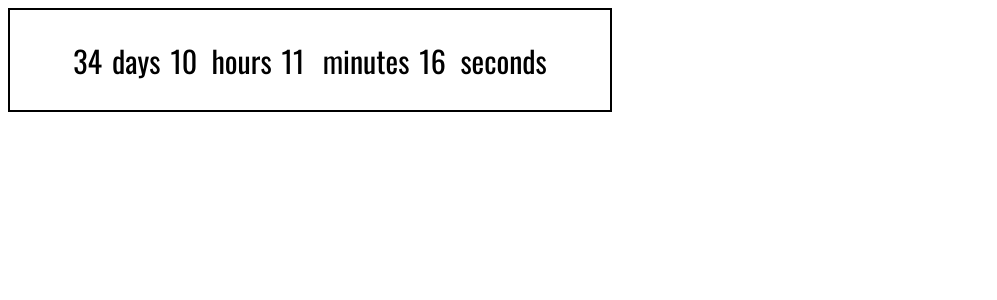
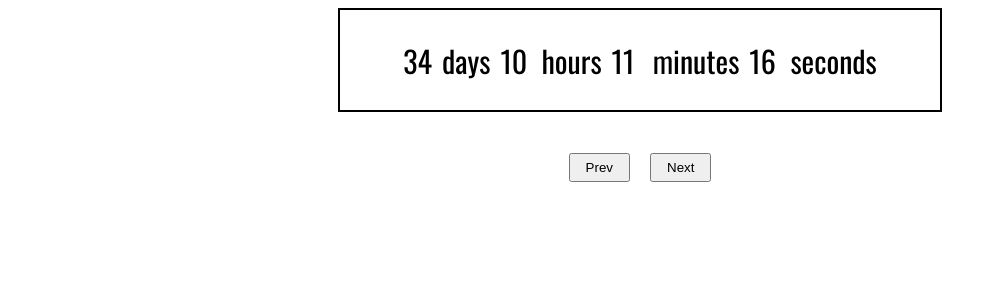
Before and after one commit to WildCodeSchool/2023-02-JS-Lille-project-2-groupe4, a React (Vite) app in the folder frontend/: page / in a window 1280 px wide. Shown: the top 300 px of the page, without its empty margins (0-997 px from the left). Built offline with nearby package versions, Linux system fonts and the light colour scheme; no server answers.

Commit message:
added buttons next and prev which are functionals

```diff
--- a/frontend/src/components/nextLaunch/NextLaunchContainer.jsx
+++ b/frontend/src/components/nextLaunch/NextLaunchContainer.jsx
@@ -5,17 +5,50 @@ import Weather from "./weather/Weather";
 import defaultLaunch from "../../data/defaultLaunch.json";
 
 function NextLaunchContainer() {
-  const [launchIndex] = useState(1);
+  const [launcherIndex, setLauncherIndex] = useState(0);
 
-  const convertedDate = new Date(defaultLaunch[launchIndex].net).getTime();
+  const convertedDate = new Date(defaultLaunch[launcherIndex].net).getTime();
+  const latitudeToDisplay = defaultLaunch[launcherIndex].pad.latitude;
+  const longitudeToDisplay = defaultLaunch[launcherIndex].pad.longitude;
+
+  const nextLaunch = () => {
+    setLauncherIndex(
+      launcherIndex === defaultLaunch.length - 1
+        ? 0
+        : (prevIndex) => prevIndex + 1
+    );
+  };
+
+  const prevLaunch = () => {
+    setLauncherIndex(
+      launcherIndex === 0
+        ? defaultLaunch.length - 1
+        : (prevIndex) => prevIndex - 1
+    );
+  };
 
   return (
     <div className={styles.nextLaunchContainer}>
       <CountdownTimer countdownTimestampMs={convertedDate} />
-      <Weather
-        lat={defaultLaunch[launchIndex].pad.latitude}
-        lon={defaultLaunch[launchIndex].pad.longitude}
-      />
+
+      <Weather lat={latitudeToDisplay} lon={longitudeToDisplay} />
+
+      <div className={styles.buttonContainer}>
+        <button
+          type="button"
+          className={styles.button}
+          onClick={() => prevLaunch()}
+        >
+          Prev
+        </button>
+        <button
+          type="button"
+          className={styles.button}
+          onClick={() => nextLaunch()}
+        >
+          Next
+        </button>
+      </div>
     </div>
   );
 }
--- a/frontend/src/components/nextLaunch/NextLaunchContainer.module.css
+++ b/frontend/src/components/nextLaunch/NextLaunchContainer.module.css
@@ -1,5 +1,15 @@
 .nextLaunchContainer {
+  display: flex;
+  flex-direction: column;
+  align-items: center;
 }
 
-.previousButton {
+.buttonContainer {
+  display: flex;
+  gap: 20px;
 }
+
+.button {
+  margin-top: 20px;
+  padding: 5px 15px;
+}
--- a/frontend/src/components/nextLaunch/weather/Weather.jsx
+++ b/frontend/src/components/nextLaunch/weather/Weather.jsx
@@ -11,7 +11,7 @@ function Weather({ lat, lon }) {
     axios.get(url).then((response) => {
       setData(response.data);
     });
-  }, []);
+  }, [lat, lon]);
 
   return (
     <div className="App">
@@ -44,8 +44,8 @@ function Weather({ lat, lon }) {
 }
 
 Weather.propTypes = {
-  lat: PropTypes.number.isRequired,
-  lon: PropTypes.number.isRequired,
+  lat: PropTypes.string.isRequired,
+  lon: PropTypes.string.isRequired,
 };
 
 export default Weather;
--- a/frontend/src/data/defaultLaunch.json
+++ b/frontend/src/data/defaultLaunch.json
@@ -1,88 +1,4 @@
 [
-  {
-    "id": "4066e51e-93ce-46f7-9806-9d2d712107a6",
-    "url": "https://ll.thespacedevs.com/2.2.0/launch/4066e51e-93ce-46f7-9806-9d2d712107a6/?format=json",
-    "slug": "ariane-5-eca-juice-jupiter-icy-moons-explorer",
-    "name": "Ariane 5 ECA+ | JUICE (JUpiter ICy moons Explorer)",
-    "status": {
-      "id": 1,
-      "name": "Go for Launch",
-      "abbrev": "Go",
-      "description": "Current T-0 confirmed by official or reliable sources."
-    },
-    "last_updated": "2023-04-07T18:19:09Z",
-    "net": "2023-04-13T12:15:01Z",
-    "window_end": "2023-04-13T12:15:01Z",
-    "window_start": "2023-04-13T12:15:01Z",
-    "probability": -1,
-    "holdreason": "",
-    "failreason": "",
-    "hashtag": null,
-    "launch_service_provider": {
-      "id": 115,
-      "url": "https://ll.thespacedevs.com/2.2.0/agencies/115/?format=json",
-      "name": "Arianespace",
-      "type": "Commercial"
-    },
-    "rocket": {
-      "id": 2659,
-      "configuration": {
-        "id": 215,
-        "url": "https://ll.thespacedevs.com/2.2.0/config/launcher/215/?format=json",
-        "name": "Ariane 5 ECA+",
-        "family": "Ariane 5",
-        "full_name": "Ariane 5 ECA+",
-        "variant": "ECA+"
-      }
-    },
-    "mission": {
-      "id": 660,
-      "name": "JUICE (JUpiter ICy moons Explorer)",
-      "description": "JUICE is an ESA mission to study some of the Jupiter's moons: Ganymede, Callisto and Europa.",
-      "launch_designator": null,
-      "type": "Planetary Science",
-      "orbit": {
-        "id": 6,
-        "name": "Heliocentric N/A",
-        "abbrev": "Helio-N/A"
-      }
-    },
-    "pad": {
-      "id": 77,
-      "url": "https://ll.thespacedevs.com/2.2.0/pad/77/?format=json",
-      "agency_id": null,
-      "name": "Ariane Launch Area 3",
-      "info_url": null,
-      "wiki_url": "http://en.wikipedia.org/wiki/ELA-3",
-      "map_url": "https://www.google.com/maps/?q=5.239,-52.769",
-      "latitude": "5.239",
-      "longitude": "-52.768",
-      "location": {
-        "id": 13,
-        "url": "https://ll.thespacedevs.com/2.2.0/location/13/?format=json",
-        "name": "Kourou, French Guiana",
-        "country_code": "GUF",
-        "map_image": "https://spacelaunchnow-prod-east.nyc3.digitaloceanspaces.com/media/launch_images/location_13_20200803142412.jpg",
-        "total_launch_count": 317,
-        "total_landing_count": 0
-      },
-      "map_image": "https://spacelaunchnow-prod-east.nyc3.digitaloceanspaces.com/media/launch_images/pad_77_20200803143458.jpg",
-      "total_launch_count": 116,
-      "orbital_launch_attempt_count": 116
-    },
-    "webcast_live": false,
-    "image": "https://spacelaunchnow-prod-east.nyc3.digitaloceanspaces.com/media/launcher_images/ariane_5_eca25_image_20200220090552.jpeg",
-    "infographic": null,
-    "program": [],
-    "orbital_launch_attempt_count": 6413,
-    "location_launch_attempt_count": 318,
-    "pad_launch_attempt_count": 117,
-    "agency_launch_attempt_count": 313,
-    "orbital_launch_attempt_count_year": 57,
-    "location_launch_attempt_count_year": 1,
-    "pad_launch_attempt_count_year": 1,
-    "agency_launch_attempt_count_year": 1
-  },
   {
     "id": "d8bd2b25-129b-4ab7-95d9-fb8ad1fdd73e",
     "url": "https://ll.thespacedevs.com/2.2.0/launch/d8bd2b25-129b-4ab7-95d9-fb8ad1fdd73e/?format=json",
```
